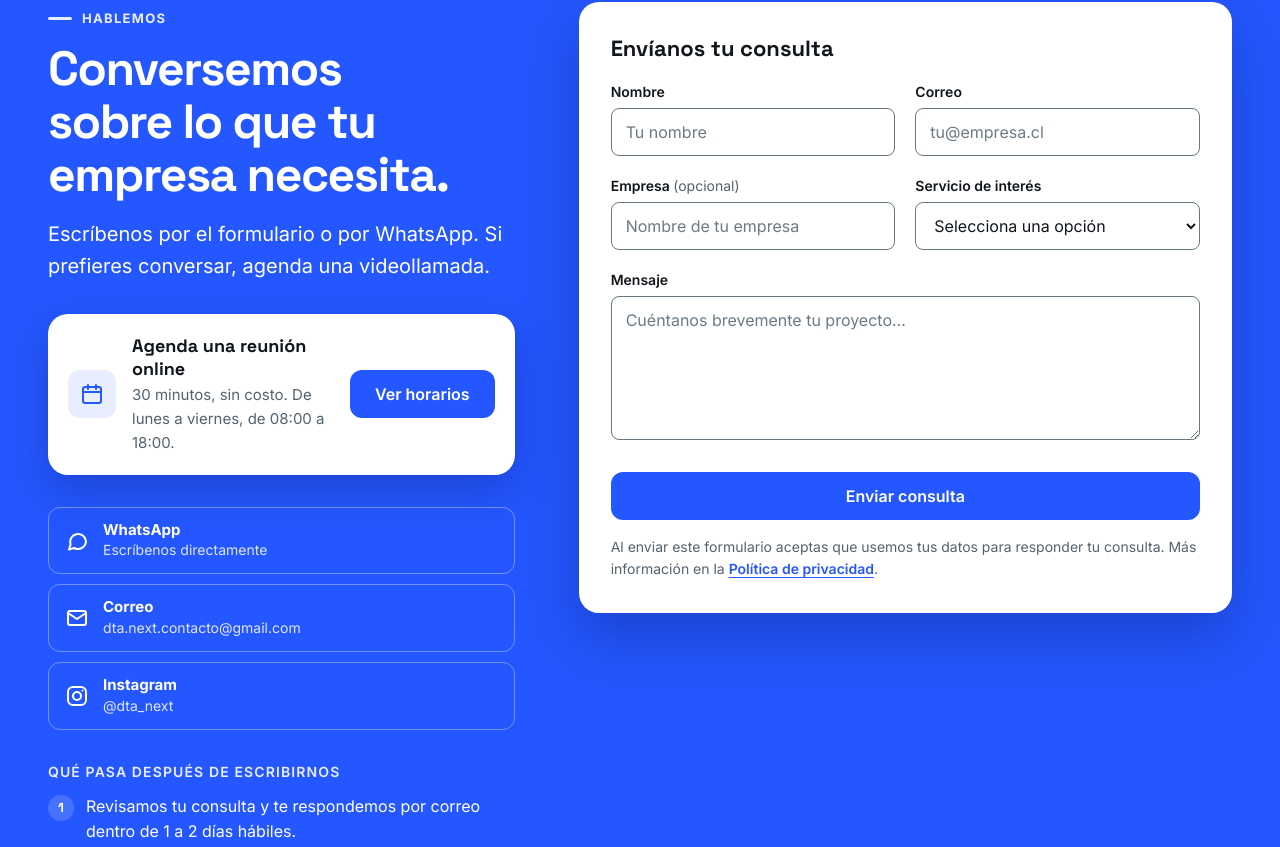
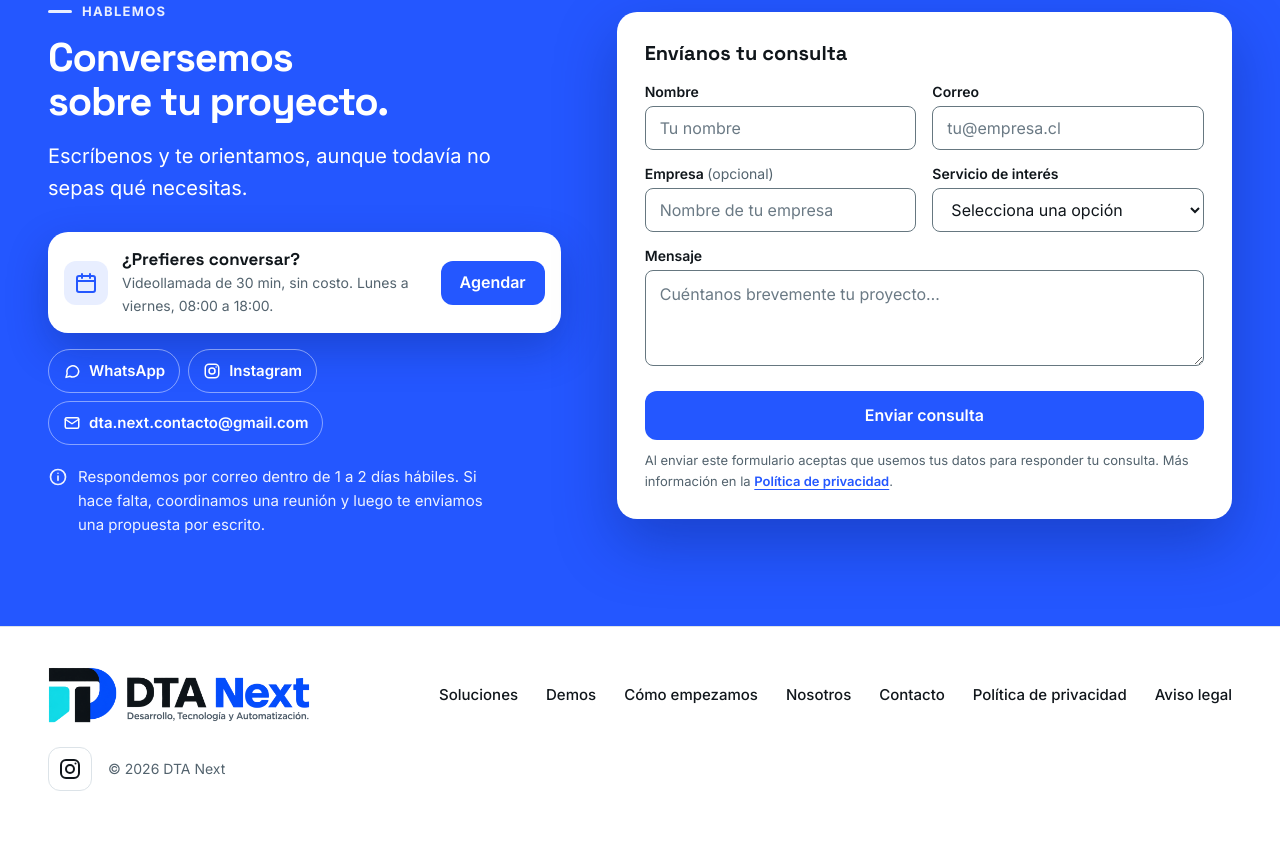
Before and after one commit to sebastian-cp/dta-next, a React (Vite) app: page / in a window 1280 px wide. Shown: the part 6953-7800 px from the top of the page. Built offline with nearby package versions, Linux system fonts and the light colour scheme.

Commit message:
fix: contacto y agenda visibles completos sin scroll en escritorio

```diff
--- a/src/sections/Contact.jsx
+++ b/src/sections/Contact.jsx
@@ -18,33 +18,17 @@ const RULES = {
 
 const EMPTY = { nombre: '', correo: '', empresa: '', mensaje: '' }
 
-const NEXT_STEPS = [
-  'Revisamos tu consulta y te respondemos por correo' + (CONTACT.responseTime ? ` ${CONTACT.responseTime}.` : '.'),
-  'Si hace falta, te proponemos una reunión online para entender mejor tu caso.',
-  'Con la información necesaria, te enviamos una propuesta o un diagnóstico por escrito.',
-]
+const NEXT_STEP = `Respondemos por correo${CONTACT.responseTime ? ` ${CONTACT.responseTime}` : ''}. Si hace falta, coordinamos una reunión y luego te enviamos una propuesta por escrito.`
 
 function Channels() {
   const wa = CONTACT.whatsapp && `https://wa.me/${CONTACT.whatsapp}?text=${encodeURIComponent(CONTACT.whatsappText)}`
   return (
     <ul className="channels" aria-label="Otros canales de contacto">
       {wa && (
-        <li>
-          <a href={wa} target="_blank" rel="noopener noreferrer">
-            <Icon name="i-chat" /><span><strong>WhatsApp</strong><small>Escríbenos directamente</small></span>
-          </a>
-        </li>
+        <li><a href={wa} target="_blank" rel="noopener noreferrer"><Icon name="i-chat" />WhatsApp</a></li>
       )}
-      <li>
-        <a href={`mailto:${CONTACT.email}`}>
-          <Icon name="i-mail" /><span><strong>Correo</strong><small>{CONTACT.email}</small></span>
-        </a>
-      </li>
-      <li>
-        <a href={CONTACT.instagram} target="_blank" rel="noopener noreferrer">
-          <Icon name="i-instagram" /><span><strong>Instagram</strong><small>@dta_next</small></span>
-        </a>
-      </li>
+      <li><a href={CONTACT.instagram} target="_blank" rel="noopener noreferrer"><Icon name="i-instagram" />Instagram</a></li>
+      <li><a href={`mailto:${CONTACT.email}`}><Icon name="i-mail" />{CONTACT.email}</a></li>
     </ul>
   )
 }
@@ -108,24 +92,21 @@ export default function Contact({ service, onServiceChange, onOpenLegal, onBook
       <div className="container contact__inner">
         <div className="contact__intro">
           <p className="eyebrow">Hablemos</p>
-          <h2 id="contacto-title">Conversemos sobre lo que tu empresa necesita.</h2>
-          <p className="lead">Escríbenos por el formulario o por WhatsApp. Si prefieres conversar, agenda una videollamada.</p>
+          <h2 id="contacto-title">Conversemos sobre tu proyecto.</h2>
+          <p className="lead">Escríbenos y te orientamos, aunque todavía no sepas qué necesitas.</p>
 
           <div className="book-card">
             <span className="book-card__icon"><Icon name="i-calendar" /></span>
             <div>
-              <h3>Agenda una reunión online</h3>
-              <p>{MEETING.minutes} minutos, sin costo. De {MEETING.days}, de {MEETING.hours}.</p>
+              <h3>¿Prefieres conversar?</h3>
+              <p>Videollamada de {MEETING.minutes} min, sin costo. Lunes a viernes, {MEETING.hours}.</p>
             </div>
-            <Button onClick={onBook}>Ver horarios</Button>
+            <Button onClick={onBook}>Agendar</Button>
           </div>
 
           <Channels />
 
-          <h3 className="contact__sub">Qué pasa después de escribirnos</h3>
-          <ol className="next-steps">
-            {NEXT_STEPS.map((t) => <li key={t}>{t}</li>)}
-          </ol>
+          <p className="contact__next"><Icon name="i-info" />{NEXT_STEP}</p>
         </div>
 
         <div className="form-card">
--- a/src/styles/sections.css
+++ b/src/styles/sections.css
@@ -288,25 +288,38 @@
 .demo-brief dd { margin: 2px 0 0; font-size: .9375rem; }
 
 /* Contacto: siguientes pasos, canales directos y agenda */
-.contact__sub { font: 600 .875rem/1.4 var(--font-body); text-transform: uppercase; letter-spacing: .08em; margin: 32px 0 12px; opacity: .9; }
-.next-steps { counter-reset: n; display: grid; gap: 10px; }
-.next-steps li { counter-increment: n; display: grid; grid-template-columns: 28px 1fr; gap: 10px; align-items: start; }
-.next-steps li::before { content: counter(n); width: 26px; height: 26px; border-radius: 50%; display: grid; place-items: center; background: rgb(255 255 255 / 16%); font: 700 .8125rem/1 var(--font-heading); margin-top: 1px; }
-.channels { display: grid; gap: 10px; margin-top: 32px; }
-.channels a { display: flex; gap: 14px; align-items: center; padding: 12px 16px; border: 1px solid rgb(255 255 255 / 35%); border-radius: var(--radius-md); text-decoration: none; transition: background-color var(--duration-fast); min-height: 56px; }
-.channels a:hover { background: rgb(255 255 255 / 10%); }
-.channels strong { display: block; font-size: .9375rem; line-height: 1.3; }
-.channels small { display: block; font-size: .875rem; opacity: .85; overflow-wrap: anywhere; }
-.contact__intro .lead { max-width: 46ch; }
-.form-card__title { font: 700 1.375rem/1.3 var(--font-heading); margin-bottom: 20px; }
+/* Tarjeta para agendar */
+/* Contacto compacto: toda la sección cabe en una pantalla de escritorio */
+@media (min-width: 1024px) {
+  .contact { padding-block: 40px; min-height: calc(100dvh - var(--header-h)); display: flex; align-items: center; scroll-margin-top: -16px; }
+  .contact > .container { width: min(calc(100% - var(--gutter) * 2), var(--container-max)); }
+  .contact__inner { grid-template-columns: 5fr 6fr; gap: 56px; align-items: center; }
+  .contact h2 { font-size: clamp(2rem, 1.4rem + 1.4vw, 2.5rem); }
+}
+.contact__intro .lead { max-width: 40ch; }
+.form-card__title { font: 700 1.25rem/1.3 var(--font-heading); margin-bottom: 16px; }
+.contact .form-card { padding: 24px; }
+@media (min-width: 768px) { .contact .form-card { padding: 28px; } }
+.contact .form-grid { gap: 14px 16px; }
+.contact .field label { margin-bottom: 4px; }
+.contact .field input, .contact .field select { min-height: 44px; padding-block: 10px; }
+.contact .field textarea { min-height: 96px; }
+.contact .form-card .button { margin-top: 18px !important; }
+.contact .form-legal { margin-top: 10px; font-size: .8125rem; }
 
-/* Tarjeta para agendar */
-.book-card { display: grid; grid-template-columns: auto 1fr; gap: 16px; align-items: center; margin-top: 32px; padding: 20px; background: #fff; color: var(--brand-ink); border-radius: var(--radius-lg); box-shadow: 0 16px 40px rgb(10 30 110 / 30%); }
-.book-card__icon { width: 48px; height: 48px; border-radius: var(--radius-md); display: grid; place-items: center; background: rgb(36 87 255 / 10%); color: var(--brand-blue); }
-.book-card h3 { font: 700 1.125rem/1.3 var(--font-heading); }
-.book-card p { color: var(--color-text-muted); font-size: .9375rem; margin-top: 2px; }
-.book-card .button { grid-column: 1 / -1; }
-@media (min-width: 560px) { .book-card { grid-template-columns: auto 1fr auto; } .book-card .button { grid-column: auto; } }
+.book-card { display: grid; grid-template-columns: auto 1fr auto; gap: 14px; align-items: center; margin-top: 28px; padding: 16px; background: #fff; color: var(--brand-ink); border-radius: var(--radius-lg); box-shadow: 0 16px 40px rgb(10 30 110 / 30%); }
+.book-card__icon { width: 44px; height: 44px; border-radius: var(--radius-md); display: grid; place-items: center; background: rgb(36 87 255 / 10%); color: var(--brand-blue); }
+.book-card h3 { font: 700 1.0625rem/1.3 var(--font-heading); }
+.book-card p { color: var(--color-text-muted); font-size: .875rem; margin-top: 2px; }
+.book-card .button { min-height: 44px; padding: 8px 18px; }
+@media (max-width: 479px) { .book-card { grid-template-columns: auto 1fr; } .book-card .button { grid-column: 1 / -1; } }
+
+.channels { display: flex; flex-wrap: wrap; gap: 8px; margin-top: 16px; }
+.channels a { display: inline-flex; align-items: center; gap: 8px; min-height: 44px; padding: 8px 14px; border: 1px solid rgb(255 255 255 / 45%); border-radius: var(--radius-pill); text-decoration: none; font-weight: 600; font-size: .9375rem; transition: background-color var(--duration-fast); }
+.channels a:hover { background: rgb(255 255 255 / 12%); }
+.channels .icon { width: 18px; height: 18px; }
+.contact__next { display: flex; gap: 10px; align-items: flex-start; margin-top: 20px; font-size: .9375rem; opacity: .92; max-width: 48ch; }
+.contact__next .icon { width: 20px; height: 20px; margin-top: 2px; }
 
 /* ============================================================
    MODAL DE AGENDA
@@ -377,3 +390,11 @@ form .booking__foot { justify-content: flex-end; }
   .booking__foot { position: sticky; bottom: -28px; z-index: 2; background: #fff; margin: 20px -28px -28px; padding: 16px 28px 20px; box-shadow: 0 -8px 24px rgb(16 22 27 / 8%); }
   .booking__foot .button { flex: 1; }
 }
+@media (min-width: 720px) and (max-height: 800px) {
+  .booking__steps { margin: 16px 0; }
+  .cal { padding: 12px; }
+  .cal__grid button { max-width: 38px; font-size: .875rem; }
+  .slots__grid button { min-height: 40px; }
+  .booking__note { margin-top: 10px; }
+  .booking__foot { margin-top: 14px; padding-top: 14px; }
+}
```
